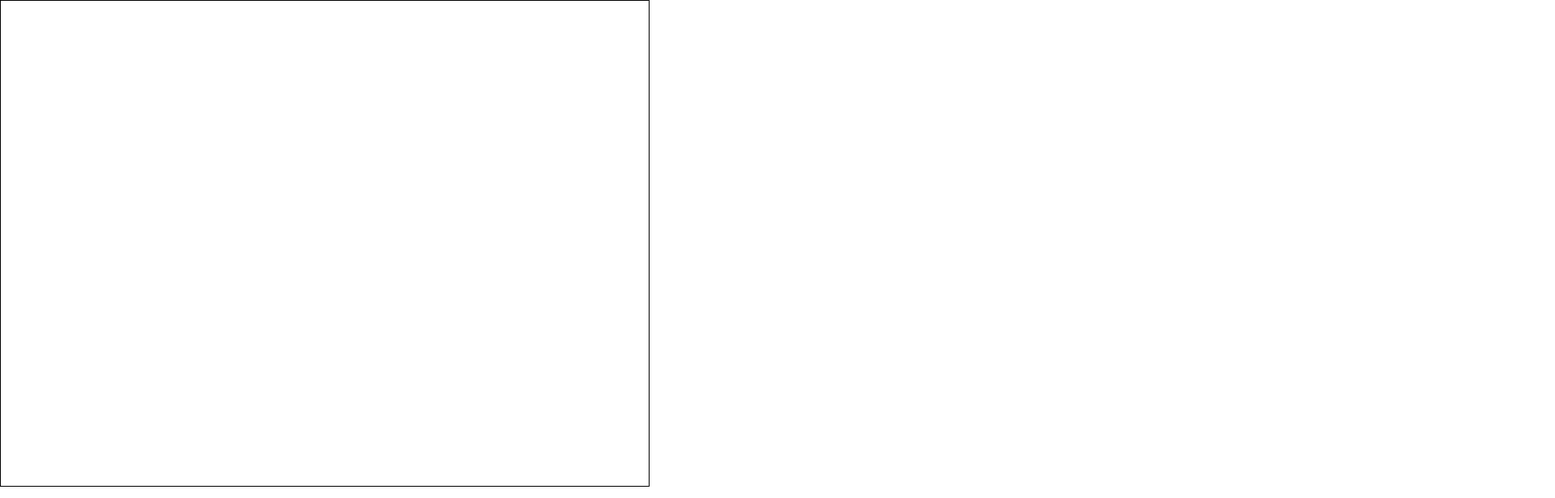
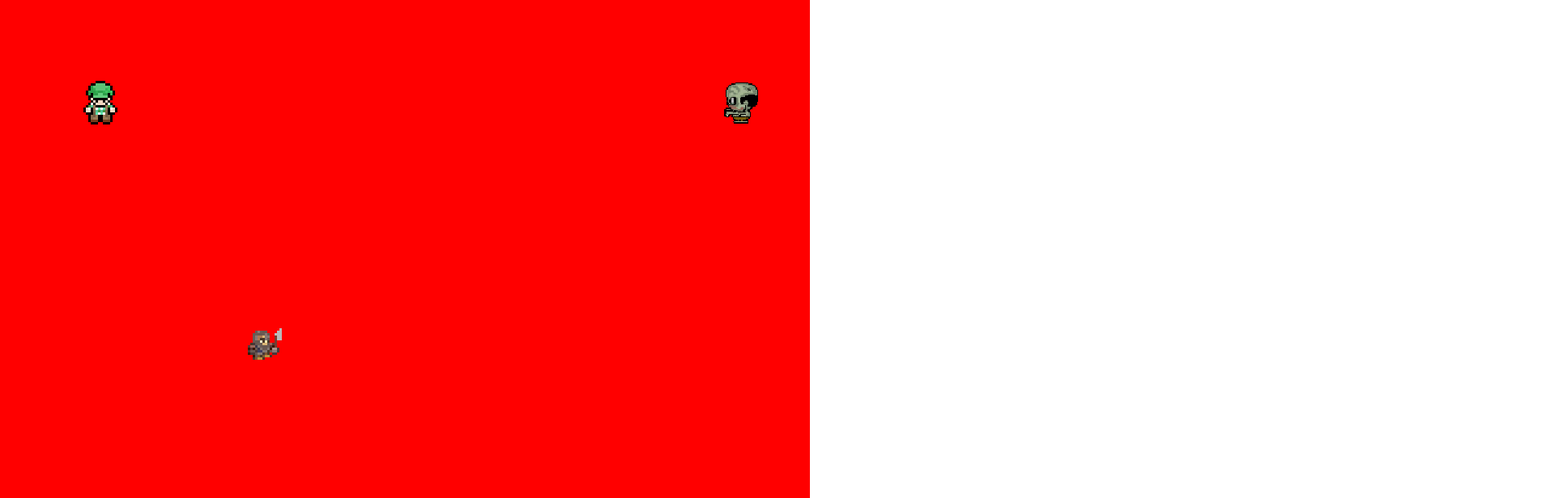
Before and after one commit to iClusterDev/JS-Sprite, a website built with Parcel: page client/src/views/index.html in a window 1280 px wide. Shown: the top 616 px of the page at 81% size, 1920 px wide, since content can reach past the window. Built offline with nearby package versions, Linux system fonts and the light colour scheme.

Commit message:
display completed

```diff
--- a/client/src/scripts/app.js
+++ b/client/src/scripts/app.js
@@ -49,7 +49,11 @@ preloadImages(images).then((result) => {
 // init
 // ==========================================================
 function init(heroSpriteSheet, zombieSpriteSheet, dwarfSpriteSheet) {
-  const display = new Display(800, 600);
+  const display = new Display({
+    id: 'canvas',
+    width: 1000,
+    height: 800,
+  });
 
   const hero = new Hero(heroConfig(heroSpriteSheet));
   const dwarf = new Dwarf(dwarfConfig(dwarfSpriteSheet));
@@ -67,5 +71,5 @@ function init(heroSpriteSheet, zombieSpriteSheet, dwarfSpriteSheet) {
       display.render(zombie.frame, zombie.position.x, zombie.position.y);
     }
   );
-  // gameLoop.start();
+  gameLoop.start();
 }
--- a/client/src/scripts/core/Animation.js
+++ b/client/src/scripts/core/Animation.js
@@ -1,7 +1,5 @@
 // ==========================================================
 // animation
-// FIXME
-// set props animationFrameX/Y
 // ==========================================================
 class Animation {
   #updated;
@@ -26,18 +24,18 @@ class Animation {
     this.#updated = false;
   }
 
-  get changed() {
+  get frameChanged() {
     return this.#updated;
   }
 
-  get action() {
+  get frameAction() {
     return this.#currentAnimation.action;
   }
 
-  get frame() {
+  get frameIndex() {
     return {
-      row: this.#currentAnimation.cycle,
-      column: this.#currentAnimation.sequence[this.#currentSequenceIndex],
+      x: this.#currentAnimation.sequence[this.#currentSequenceIndex],
+      y: this.#currentAnimation.cycle,
     };
   }
 
--- a/client/src/scripts/core/Display.js
+++ b/client/src/scripts/core/Display.js
@@ -1,29 +1,40 @@
 class Display {
-  #fullscreen = false;
   #aspectRatio = null;
   #maxWidth = null;
-  #context = null;
+  #buffer = null;
   #canvas = null;
 
-  constructor(width = null, height = null) {
+  /**
+   * Game display (singleton)
+   *
+   * A DOM canvas object is required to initialize the game display.
+   * The DOM canvas id must be passed as parameter in the config object.
+   * Width & height are also required in order to keep
+   * the same aspect ratio on window "resize".
+   * The Display aspect ratio will be set based
+   * on the given width and height.
+   * By pressing "F" Display will go in fullscreen mode.
+   * @param {*} config
+   * @param {*} config.id - String: id of the DOM canvas element
+   * @param {*} config.width - Number: display width
+   * @param {*} config.height - Number: display height
+   */
+  constructor(config = {}) {
     if (Display.instance) {
       return Display.instance;
     } else {
-      this.#canvas = document.querySelector('#canvas');
+      const { width = null, height = null, id = null } = config;
+      if (!id || !width || !height)
+        throw new Error(`Display: missing required parameters!`);
 
-      if (!width || !height) this.#fullscreen = true;
-      if (this.#fullscreen) {
-        this.#canvas.width = window.innerWidth;
-        this.#canvas.height = window.innerHeight;
-      } else {
+      this.#canvas = document.querySelector(id);
       this.#canvas.width = width;
       this.#canvas.height = height;
+      this.#maxWidth = width;
       this.#aspectRatio = height / width;
-        this.#maxWidth = width;
-      }
 
-      this.#context = this.#canvas.getContext('2d');
-      this.#context.imageSmoothingEnabled = false;
+      this.#buffer = this.#canvas.getContext('2d');
+      this.#buffer.imageSmoothingEnabled = false;
 
       this.#init();
 
@@ -41,17 +52,31 @@ class Display {
   }
 
   #init() {
+    window.addEventListener('keypress', (event) => {
+      if (event.code === 'KeyF') {
+        this.#toggleFullscreen();
+      }
+    });
+
     window.addEventListener('resize', (e) => {
       e.preventDefault();
+      if (!document.fullscreenElement) {
         this.#resize();
+      }
     });
   }
 
+  #toggleFullscreen() {
+    if (!document.fullscreenElement) {
+      this.#canvas.requestFullscreen();
+    } else {
+      if (document.exitFullscreen) {
+        document.exitFullscreen();
+      }
+    }
+  }
+
   #resize() {
-    if (this.#fullscreen) {
-      this.#canvas.width = window.innerWidth;
-      this.#canvas.height = window.innerHeight;
-    } else {
     const { innerWidth: width, innerHeight: height } = window;
     let newWidth,
       newHeight = 0;
@@ -62,7 +87,6 @@ class Display {
       newWidth = height / this.#aspectRatio;
       newHeight = height;
     }
-
     if (newWidth >= this.#maxWidth) {
       this.#canvas.width = this.#maxWidth;
       this.#canvas.height = this.#maxWidth * this.#aspectRatio;
@@ -71,14 +95,15 @@ class Display {
       this.#canvas.height = newHeight;
     }
   }
-  }
 
   clear() {
-    this.#context.clearRect(0, 0, this.#canvas.width, this.#canvas.height);
+    this.#buffer.clearRect(0, 0, this.#canvas.width, this.#canvas.height);
+    this.#buffer.fillStyle = 'red';
+    this.#buffer.fillRect(0, 0, this.#canvas.width, this.#canvas.height);
   }
 
   render(frame, positionX, positionY) {
-    this.#context.drawImage(
+    this.#buffer.drawImage(
       frame,
       0,
       0,
--- a/client/src/scripts/core/Entity.js
+++ b/client/src/scripts/core/Entity.js
@@ -26,8 +26,8 @@ class Entity {
     if (animation) {
       this.animation = new Animation(animation);
       this.currentFrame = this.graphics.getFrame(
-        this.animation.frame.column,
-        this.animation.frame.row
+        this.animation.frameIndex.x,
+        this.animation.frameIndex.y
       );
     } else {
       // FIXME
@@ -47,10 +47,10 @@ class Entity {
   }
 
   get frame() {
-    if (this.animation && this.animation.changed) {
+    if (this.animation && this.animation.frameChanged) {
       this.currentFrame = this.graphics.getFrame(
-        this.animation.frame.column,
-        this.animation.frame.row
+        this.animation.frameIndex.x,
+        this.animation.frameIndex.y
       );
     }
     return this.currentFrame;
--- a/client/src/styles/main.scss
+++ b/client/src/styles/main.scss
@@ -21,8 +21,9 @@ body {
 }
 
 #canvas {
-  position: absolute;
-  top: 0;
-  left: 0;
-  border: solid 1px;
+  // position: absolute;
+  // top: 0;
+  // left: 0;
+  // border: solid 1px;
+  // background: 'red';
 }
--- a/client/src/views/index.html
+++ b/client/src/views/index.html
@@ -9,7 +9,7 @@
   </head>
 
   <body>
-    <div id="floor"></div>
+    <!-- <div id="floor"></div> -->
     <canvas id="canvas"></canvas>
     <script src="../scripts/app.js"></script>
   </body>
```
Lines whose indentation alone changed are shown as unchanged.
